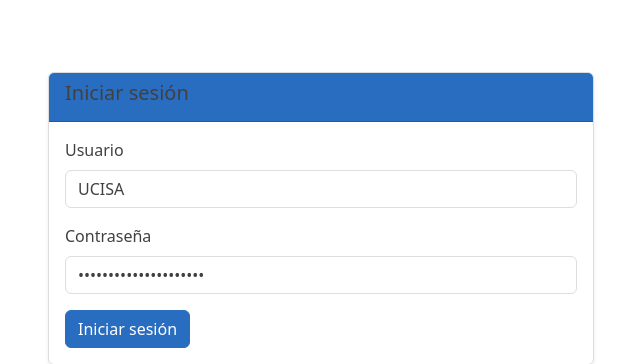
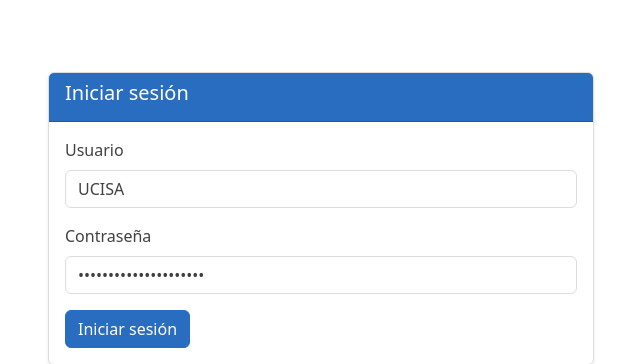
Before and after one commit to davidorado03/redeco-frontend, a Django app: page /login/ in a window 1280 px wide. Shown: the part 56-420 px from the top of the page, without its empty margins (319-959 px from the left). Run offline with Django 4.2, Linux system fonts and the light colour scheme.

Commit message:
style: make login and create_queja headings white

```diff
--- a/templates/create_queja.html
+++ b/templates/create_queja.html
@@ -5,7 +5,7 @@
 	<div class="col-md-8 offset-md-2">
 		<div class="card shadow-sm mt-4">
 					<div class="card-header">
-						<h5>Crear Queja</h5>
+						<h5 class="text-white">Crear Queja</h5>
 					</div>
 			<div class="card-body">
 				{% if error %}
--- a/templates/login.html
+++ b/templates/login.html
@@ -5,7 +5,7 @@
   <div class="col-md-6 offset-md-3">
     <div class="card shadow-sm mt-5">
       <div class="card-header">
-        <h5>Iniciar sesión</h5>
+        <h5 class="text-white">Iniciar sesión</h5>
       </div>
       <div class="card-body">
         {% if login_msg %}
```
